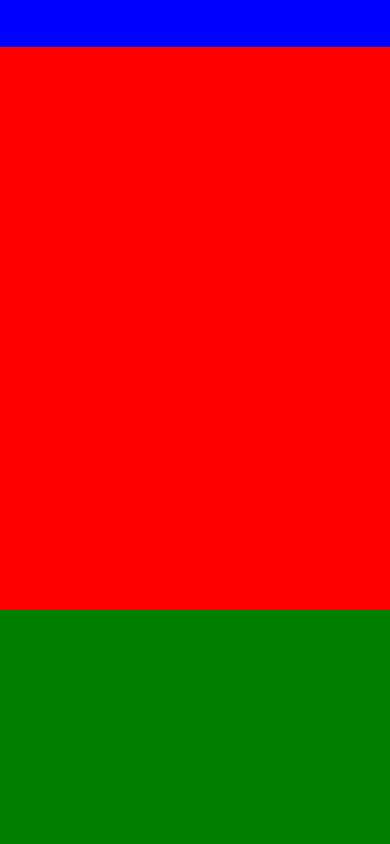
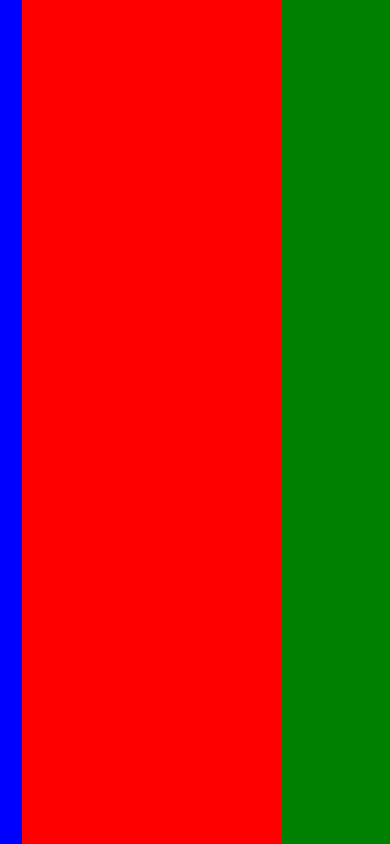
Before and after one commit to BhavaniPenugonda/hello-world, a React Native app: screen / in a window 390 px wide. Built offline with nearby package versions, Linux system fonts and the light colour scheme.

Commit message:
flexDirection changed to row

```diff
--- a/App.js
+++ b/App.js
@@ -14,7 +14,8 @@ const App=()=> {
 
 const styles = StyleSheet.create({
   container: {
-    flex: 1
+    flex: 1,
+    flexDirection:'row'
   },
   box1: {
     flex:1,
```
